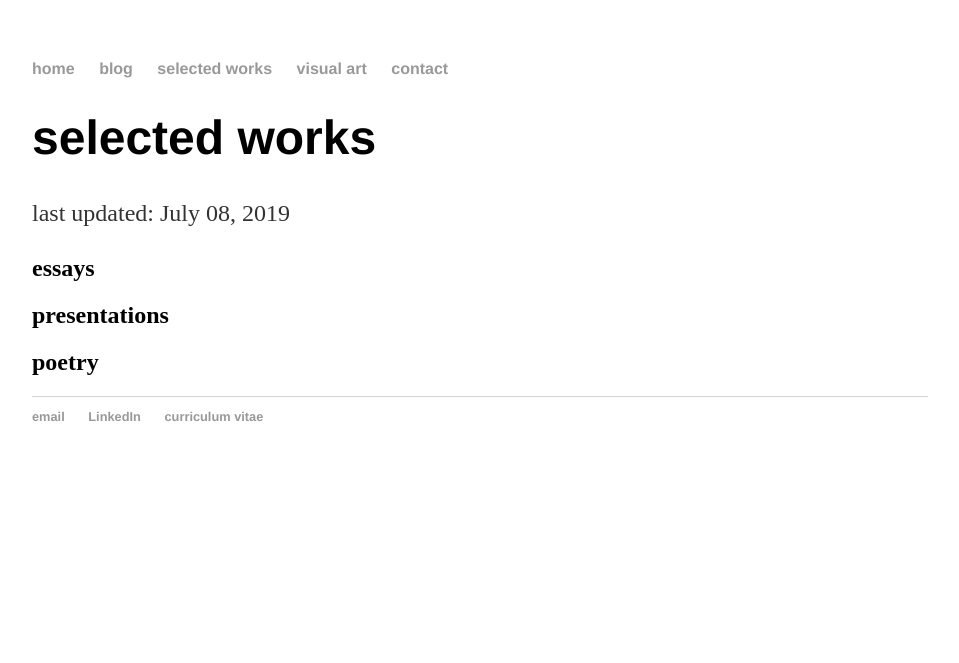
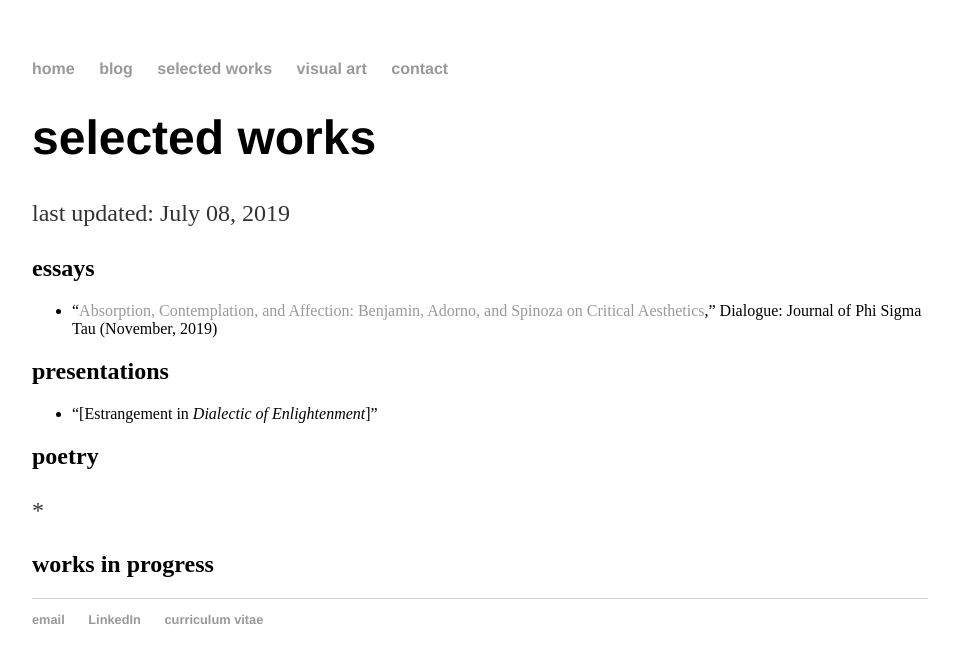
Before and after one commit to HillJustin/HillJustin.github.io, a Jekyll site: the page built from selected works/index.md, in a window 1280 px wide. Shown: the top 663 px of the page, without its empty margins (160-1119 px from the left). Built offline with Jekyll 4.4.1, drawn with Linux system fonts in a browser that asks for light colours.

Commit message:
slight update to slected works; fixing image css

```diff
--- a/assets/css/main.css
+++ b/assets/css/main.css
@@ -42,5 +42,7 @@ ul.posts li {
     list-style: none;
 }
 img {
+    width: 80%
+    height: auto
     object-fit: scale-down;
 }
--- a/selected works/index.md
+++ b/selected works/index.md
@@ -9,9 +9,12 @@ last updated: July 08, 2019
 <!-- blurb about current projects -->
 
 ## essays
-
+* "[Absorption, Contemplation, and Affection: Benjamin, Adorno, and Spinoza on Critical Aesthetics](assets/pdfs/benjamin-adorno-spinoza.pdf)," Dialogue: Journal of Phi Sigma Tau (November, 2019)
 
 ## presentations
-
+* "[Estrangement in *Dialectic of Enlightenment*]"
 
 ## poetry
+*
+
+## works in progress
```
